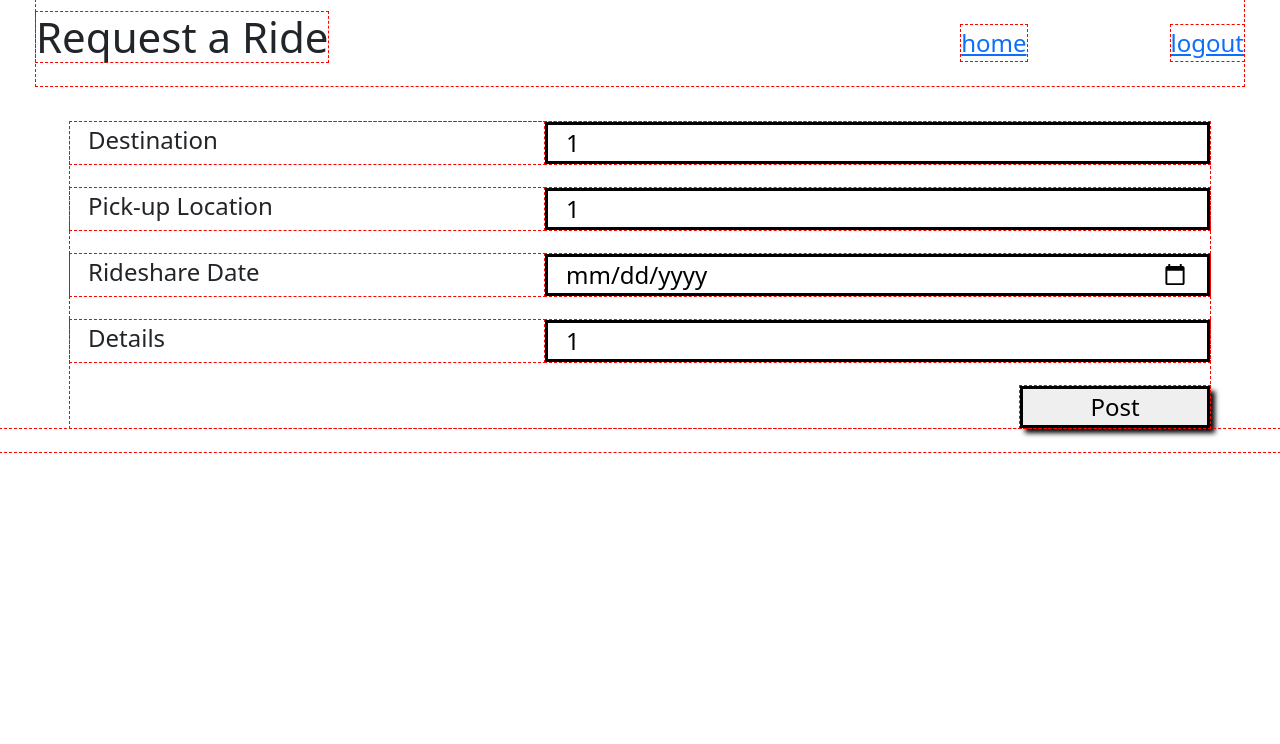
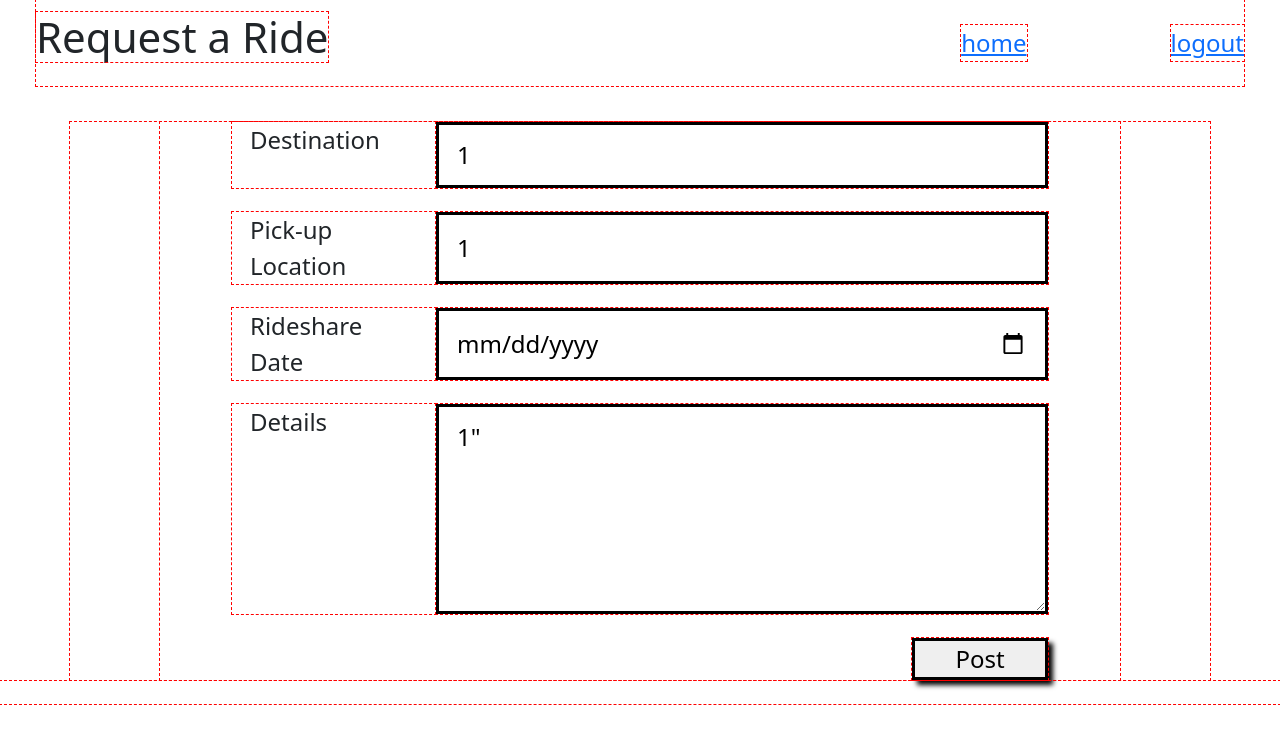
Before and after one commit to MSDPhoenix/ohana_rideshares, a Flask app: template flask_app/templates/rides_new.html in a window 1280 px wide. Shown: the top 744 px of the page. Run offline with Flask 2, Linux system fonts and the light colour scheme; the template is opened without the code that fills it, so the values that code supplies are empty; the visitor is signed in with stand-in values (Sample User, id 1).

Commit message:
completed rides_edit.html

```diff
--- a/flask_app/static/css/style.css
+++ b/flask_app/static/css/style.css
@@ -7,7 +7,7 @@
     font-size:x-large;
     outline:1px red dashed;
 }
-input {
+input, textarea {
     border:black 3px solid;
 }
 input[type="submit"] {
--- a/flask_app/templates/rides_new.html
+++ b/flask_app/templates/rides_new.html
@@ -14,15 +14,15 @@
             {% endfor %}
         {% endif %}
     {% endwith %}
-    <div class="row mb-3">
-        <label for="destination" class="col-5 mb-3">Destination</label>
-        <input type="text" name="destination" id="destination" class="col-7 mb-3" value="{{session['destination']}}">
-        <label for="pick_up_location" class="col-5 mb-3">Pick-up Location</label>
-        <input type="text" name="pick_up_location" id="pick_up_location" class="col-7 mb-3"  value="{{session['pick_up_location']}}">
-        <label for="date" class="col-5 mb-3">Rideshare Date</label>
-        <input type="date" name="date" id="date" class="col-7 mb-3"  value="{{session['date']}}">
-        <label for="details" class="col-5 mb-3">Details</label>
-        <input type="text" name="details" id="details" class="col-7 mb-3"  value="{{session['details']}}">
+    <div class="row mb-3 mx-5 px-5">
+        <label for="destination" class="col-3 mb-3">Destination</label>
+        <input type="text" name="destination" id="destination" class="col-9 mb-3 py-2" value="{{session['destination']}}">
+        <label for="pick_up_location" class="col-3 mb-3">Pick-up Location</label>
+        <input type="text" name="pick_up_location" id="pick_up_location" class="col-9 mb-3 py-2"  value="{{session['pick_up_location']}}">
+        <label for="date" class="col-3 mb-3">Rideshare Date</label>
+        <input type="date" name="date" id="date" class="col-9 mb-3 py-2"  value="{{session['date']}}">
+        <label for="details" class="col-3 mb-3">Details</label>
+        <textarea name="details" id="details" rows="5" class="col-9 mb-3 py-2">{{session['details']}}"</textarea>
         <input type="submit" value="Post" class="col-2 ms-auto">
     </div>
 </form>
```
Also changed, not shown: flask_app/controllers/rides.py (+16 -26 lines), flask_app/models/ride.py (+1 -8 lines), flask_app/templates/rides_edit.html (+28 -0 lines).
